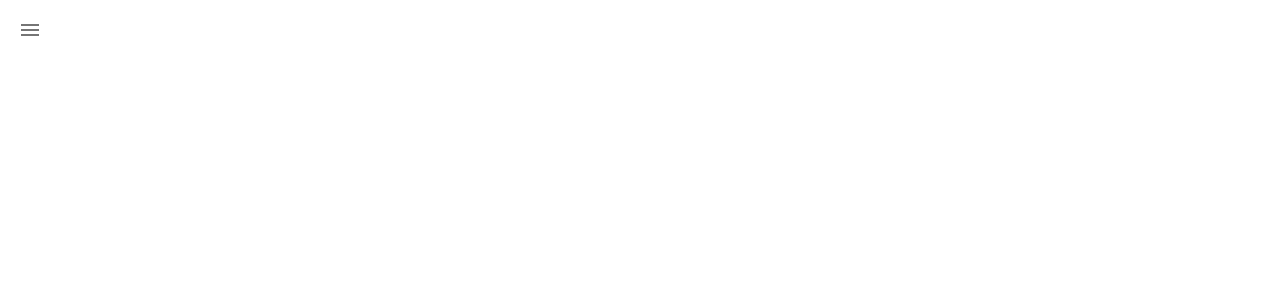
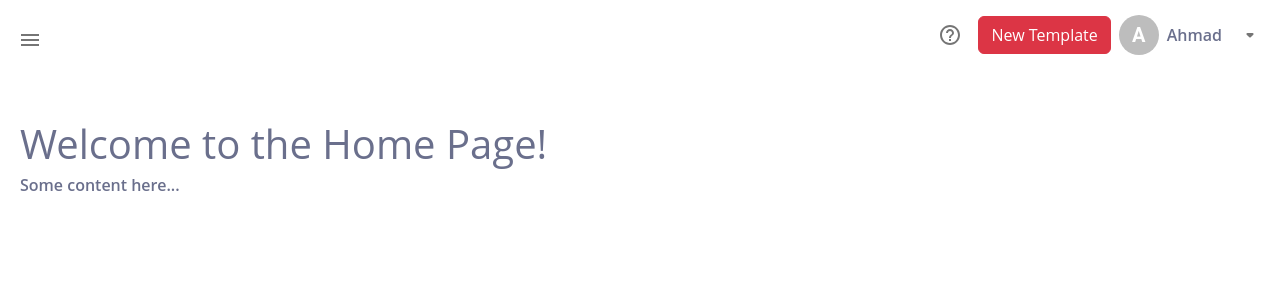
Before and after one commit to Mujahid122418/Octadoc, a React (Create React App) app: page / in a window 1280 px wide. Shown: the top 300 px of the page. Built offline with nearby package versions, Linux system fonts and the light colour scheme.

Commit message:
i am adding header and also side bar

```diff
--- a/src/App.tsx
+++ b/src/App.tsx
@@ -4,15 +4,20 @@
 import SideBar from "./components/screens/SideBar/SideBar";
 import Header from "./components/screens/Header/Header";
 import Button from "./components/screens/Button/Button";
+import React from 'react'
+import Home from "./components/screens/Home/Home";
+
 
 function App() {
   return (
     <BrowserRouter>
 
-
       <Routes>
-      <Route path="/" element={<SideBar />} />
-
+        <Route path="/" element={<div className="position-relative">
+        <Header/>
+          <SideBar />
+          <Home/>
+        </div>} />
         <Route path="/login" element={<Login />} />
         <Route path="*" element={<NotFound />} />
       </Routes>
--- a/src/components/screens/Header/Header.css
+++ b/src/components/screens/Header/Header.css
@@ -1,3 +1,3 @@
 .header{
-    display: flex !important;
+   padding: 15px 10px;
 }
--- a/src/components/screens/Header/Header.tsx
+++ b/src/components/screens/Header/Header.tsx
@@ -1,4 +1,5 @@
 import React from 'react'
+import './Header.css'
 import HelpOutlineIcon from '@mui/icons-material/HelpOutline';
 import IconButton from '@mui/material/IconButton';
 import ArrowDropDownRoundedIcon from '@mui/icons-material/ArrowDropDownRounded';
@@ -18,14 +19,14 @@
     };
 
   return (
-    <div>
-      <div className='header'>
+    <div className='header'>
+      <div className=' d-flex align-items-center justify-content-end'>
         <IconButton>
         <HelpOutlineIcon />
         </IconButton>
         <button className='btn btn-danger mx-2'>New Template</button>
         <Avatar>A</Avatar>
-        <p className='mx-2'>Ahmad</p>
+        <p className='mx-2 mb-0'>Ahmad</p>
         <IconButton
         id="demo-positioned-button"
         aria-controls={open ? 'demo-positioned-menu' : undefined}
--- a/src/components/screens/Home/Home.css
+++ b/src/components/screens/Home/Home.css
@@ -0,0 +1,4 @@
+
+.home{
+    padding: 10px 20px !important;
+}
--- a/src/components/screens/Home/Home.tsx
+++ b/src/components/screens/Home/Home.tsx
@@ -1,8 +1,9 @@
 import React from 'react';
+import './Home.css'
 
 const Home: React.FC = () => {
   return (
-    <div>
+    <div className='home'>
       <h1>Welcome to the Home Page!</h1>
       <p>Some content here...</p>
     </div>
--- a/src/components/screens/SideBar/SideBar.css
+++ b/src/components/screens/SideBar/SideBar.css
@@ -1,11 +1,11 @@
 /* Sidebar.css */
 .sidebar-content {
-  width: 240px;
+  width: 300px;
 }
 
 .toggle-btn {
   position: absolute;
-  top: 10px;
+  top: -50px;
   left: 10px;
   color: white;
   background-color: #222;
@@ -30,3 +30,19 @@
 .sidebar-content li .MuiListItemIcon-root {
   color: white;
 }
+
+/* ===manu=== */
+.list-item{
+  background-color: white !important;
+  border-radius: 5px !important;
+  margin-top: 15px !important;
+}
+.list-item:hover{
+  background-color: #c5c5c5 !important;
+}
+.list-item.active{
+  background-color: #c5c5c5 !important;
+}
+.list-text{
+  color: black;
+}
--- a/src/components/screens/SideBar/SideBar.tsx
+++ b/src/components/screens/SideBar/SideBar.tsx
@@ -1,15 +1,28 @@
-import React, { useState } from 'react';
-import { Drawer, List, ListItem, ListItemIcon, ListItemText, IconButton } from '@mui/material';
-import { Home as HomeIcon, Menu as MenuIcon } from '@mui/icons-material';
-import './SideBar.css';
+import React, { useState } from "react";
+import {
+  Drawer,
+  List,
+  ListItem,
+  ListItemIcon,
+  ListItemText,
+  IconButton,
+} from "@mui/material";
+import { Home as HomeIcon, Menu as MenuIcon } from "@mui/icons-material";
+import StickyNote2Icon from "@mui/icons-material/StickyNote2";
+import PublicIcon from "@mui/icons-material/Public";
+import "./SideBar.css";
 
 const SideBar: React.FC = () => {
   const [isSidebarOpen, setIsSidebarOpen] = useState(false);
+  const [activeMenuItem, setActiveMenuItem] = useState("");
 
   const toggleSidebar = () => {
     setIsSidebarOpen(!isSidebarOpen);
   };
 
+  const handleMenuItemClick = (itemName: string) => {
+    setActiveMenuItem(itemName);
+  };
   return (
     <div>
       <IconButton onClick={toggleSidebar} className="toggle-btn">
@@ -18,13 +31,47 @@
       <Drawer open={isSidebarOpen} onClose={toggleSidebar} anchor="left">
         <div className="sidebar-content" onClick={toggleSidebar}>
           <List>
-            <ListItem button>
+            <ListItem
+              button
+              className={`list-item ${
+                activeMenuItem === "Home" ? "active" : ""
+              }`}
+              onClick={() => handleMenuItemClick("Home")}
+            >
               <ListItemIcon>
                 <HomeIcon />
               </ListItemIcon>
-              <ListItemText primary="Home" />
+              <ListItemText primary="Home" className="list-text" />
             </ListItem>
-            {/* Add more sidebar items here */}
+
+            <ListItem
+              button
+              className={`list-item ${
+                activeMenuItem === "My Templates" ? "active" : ""
+              }`}
+              onClick={() => handleMenuItemClick("My Templates")}
+            >
+              <ListItemIcon>
+                <StickyNote2Icon />
+              </ListItemIcon>
+              <ListItemText primary="My Templates" className="list-text" />
+            </ListItem>
+
+            <ListItem
+              button
+              className={`list-item ${
+                activeMenuItem === "Community Templates" ? "active" : ""
+              }`}
+              onClick={() => handleMenuItemClick("Community Templates")}
+            >
+              <ListItemIcon>
+                <PublicIcon />
+              </ListItemIcon>
+              <ListItemText
+                primary="Community Templates"
+                className="list-text"
+              />
+            </ListItem>
           </List>
         </div>
       </Drawer>
```
